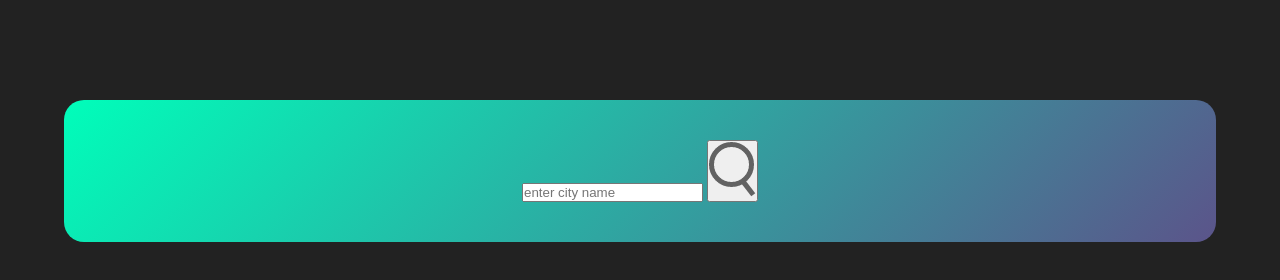
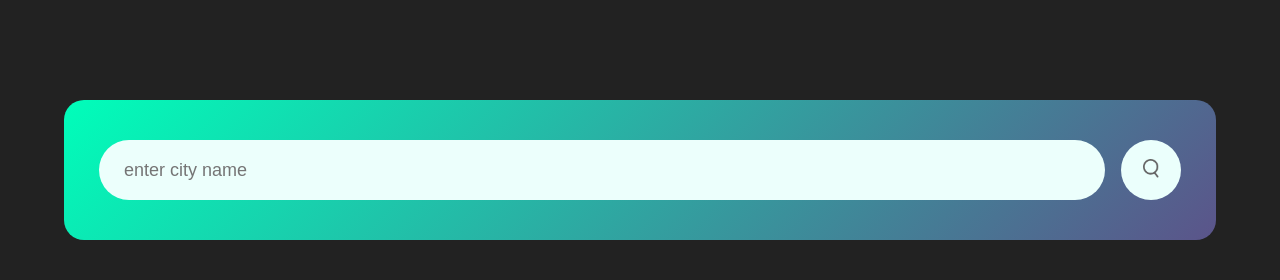
Before and after one commit to abubakar83/weather_app, a plain HTML site: page index.html in a window 1280 px wide. Drawn offline with Linux system fonts and the light colour scheme.

Commit message:
modify html and css file

```diff
--- a/style.css
+++ b/style.css
@@ -18,3 +18,33 @@ body {
   padding: 40px 35px;
   text-align: center;
 }
+.search {
+  width: 100%;
+  display: flex;
+  align-items: center;
+  justify-content: space-between;
+}
+.search input {
+  border: 0;
+  outline: 0;
+  background: #ecfffc;
+  color: #555;
+  padding: 10px 25px;
+  height: 60px;
+  border-radius: 30px;
+  flex: 1;
+  margin-right: 16px;
+  font-size: 18px;
+}
+.search button {
+  border: 0;
+  outline: 0;
+  background-color: #ebfffc;
+  border-radius: 50%;
+  width: 60px;
+  height: 60px;
+  cursor: pointer;
+}
+.search button img {
+  width: 16px;
+}
```
Also changed, not shown: index.html (+0 -1 lines).
